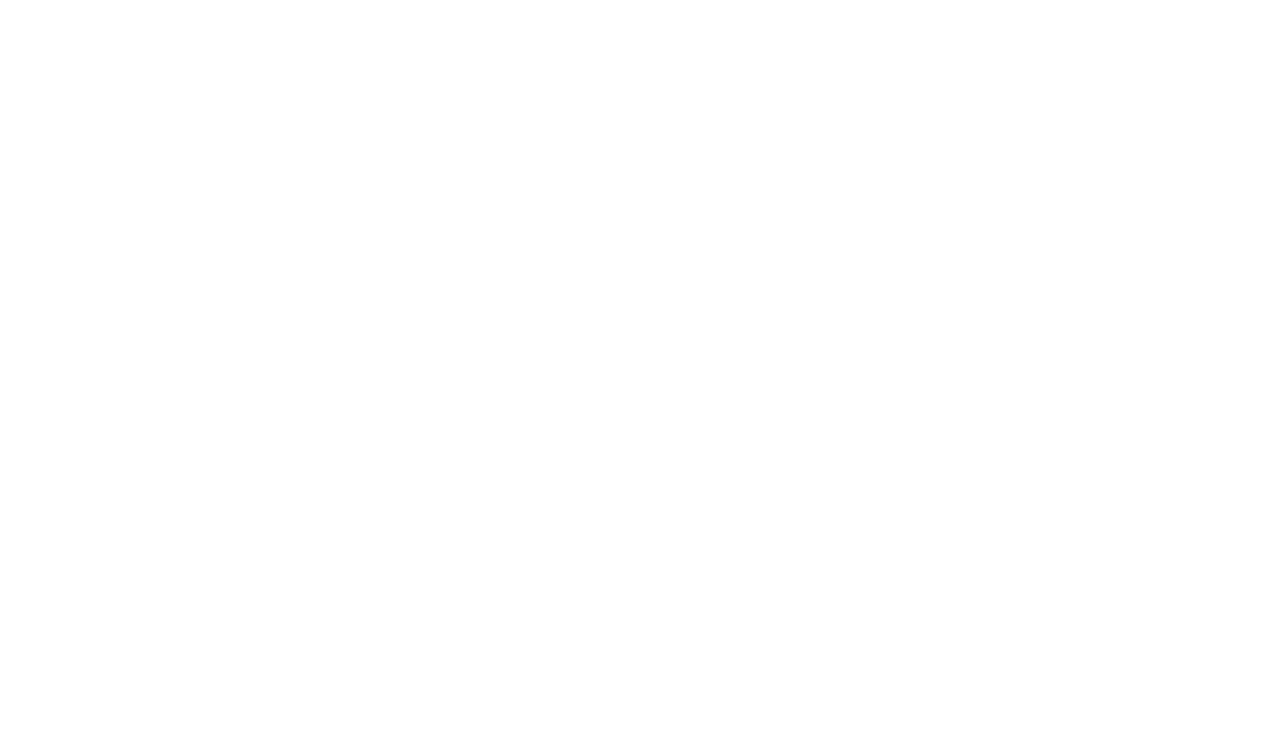
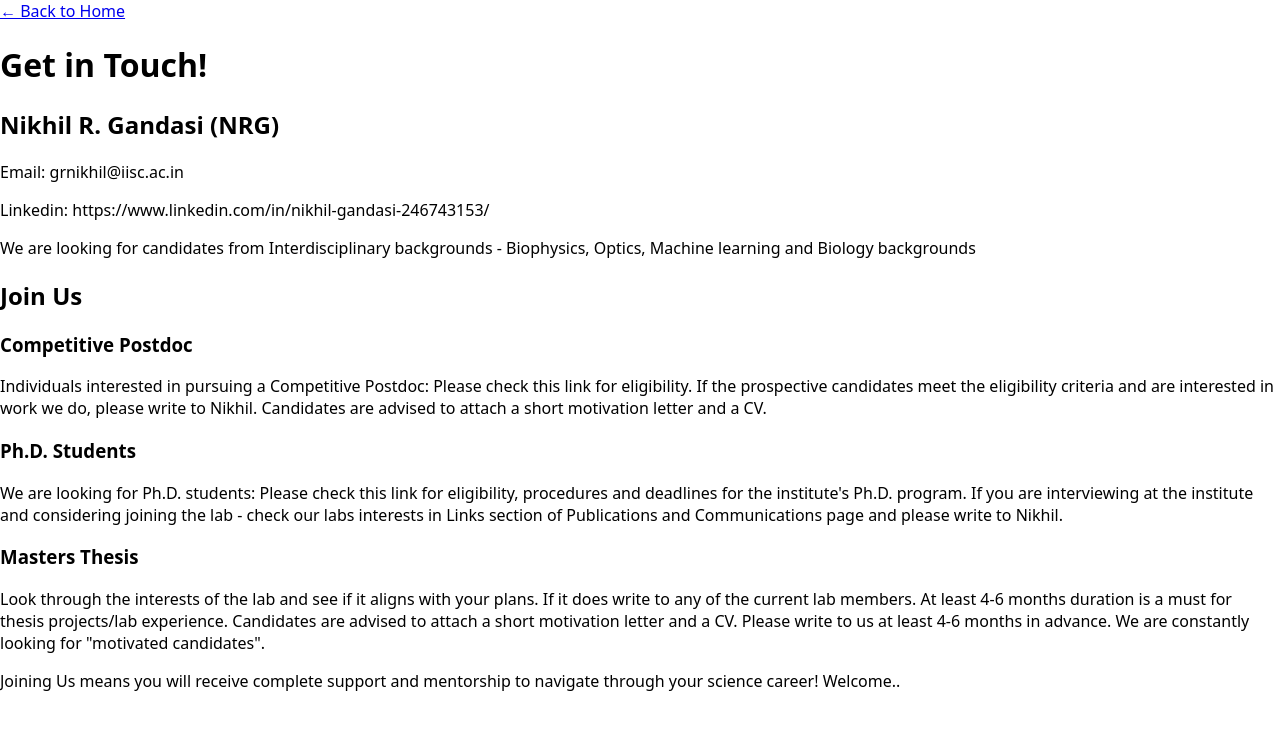
Before and after one commit to aniruddhballal/nikhil-lab-site, a React (Vite) app: page /contact in a window 1280 px wide. Before the commit this address had no page. Shown: the top 730 px of the page. Built offline with nearby package versions, Linux system fonts and the light colour scheme.

Commit message:
Created and added the Contact page

```diff
--- a/src/App.tsx
+++ b/src/App.tsx
@@ -4,7 +4,7 @@
 import Publications from './pages/Publications.tsx';
 import Support from './pages/Support';
 import People from './pages/People';
-// import Contact from './pages/Contact';
+import Contact from './pages/Contact';
 
 function App() {
   return (
@@ -15,7 +15,7 @@
         <Route path="/publications" element={<Publications />} />
         <Route path="/support" element={<Support />} />
         <Route path="/people" element={<People />} />
-        {/* <Route path="/contact" element={<Contact />} /> */}
+        <Route path="/contact" element={<Contact />} />
       </Routes>
     </Router>
   );
--- a/src/pages/Contact.tsx
+++ b/src/pages/Contact.tsx
@@ -0,0 +1,41 @@
+export default function Contact() {
+  return (
+    <div>
+    <a href="/">← Back to Home</a>
+      <h1>Get in Touch!</h1>
+
+      <div>
+        <h2>Nikhil R. Gandasi (NRG)</h2>
+        <p>Email: grnikhil@iisc.ac.in</p>
+        <p>Linkedin: https://www.linkedin.com/in/nikhil-gandasi-246743153/</p>
+      </div>
+
+      <div>
+        <p>We are looking for candidates from Interdisciplinary backgrounds - Biophysics, Optics, Machine learning and Biology backgrounds</p>
+      </div>
+
+      <div>
+        <h2>Join Us</h2>
+
+        <div>
+          <h3>Competitive Postdoc</h3>
+          <p>Individuals interested in pursuing a Competitive Postdoc: Please check this link for eligibility. If the prospective candidates meet the eligibility criteria and are interested in work we do, please write to Nikhil. Candidates are advised to attach a short motivation letter and a CV.</p>
+        </div>
+
+        <div>
+          <h3>Ph.D. Students</h3>
+          <p>We are looking for Ph.D. students: Please check this link for eligibility, procedures and deadlines for the institute's Ph.D. program. If you are interviewing at the institute and considering joining the lab - check our labs interests in Links section of Publications and Communications page and please write to Nikhil.</p>
+        </div>
+
+        <div>
+          <h3>Masters Thesis</h3>
+          <p>Look through the interests of the lab and see if it aligns with your plans. If it does write to any of the current lab members. At least 4-6 months duration is a must for thesis projects/lab experience. Candidates are advised to attach a short motivation letter and a CV. Please write to us at least 4-6 months in advance. We are constantly looking for "motivated candidates".</p>
+        </div>
+      </div>
+
+      <div>
+        <p>Joining Us means you will receive complete support and mentorship to navigate through your science career! Welcome..</p>
+      </div>
+    </div>
+  );
+};
--- a/src/pages/Home.tsx
+++ b/src/pages/Home.tsx
@@ -8,6 +8,8 @@
       <a href="/publications">Publications →</a>
       <br />
       <a href="/people">People →</a>
+      <br />
+      <a href="/contact">Contact →</a>
       <div>
         <div>
           <h1>Diabetes</h1>
```
